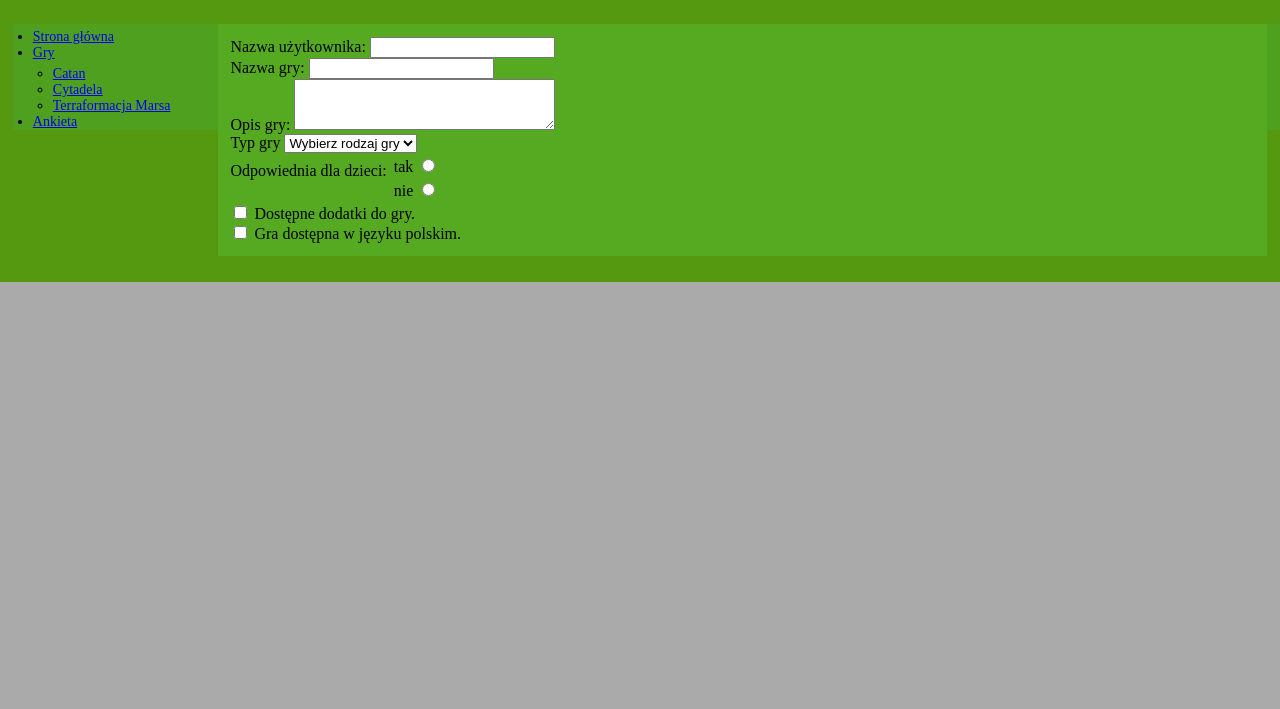
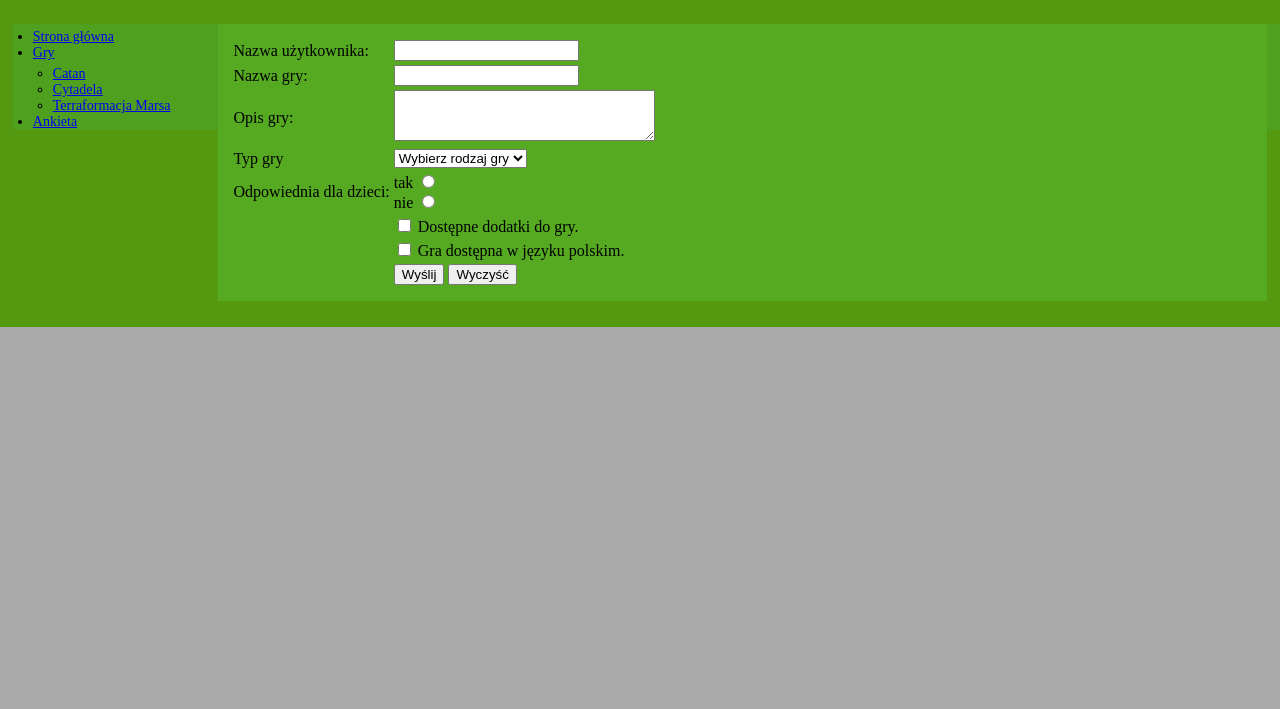
Before and after one commit to s17kf/wai_project, a website built with Parcel: page survey.html in a window 1280 px wide. Shown: the part 91-800 px from the top of the page. Built offline with nearby package versions, Linux system fonts and the light colour scheme.

Commit message:
Changed form and add new game.
Changed form to be consistent with new topic.
Added one more game.

```diff
--- a/survey.html
+++ b/survey.html
@@ -2,61 +2,87 @@
 <html lang="pl">
 <head>
   <meta charset="UTF-8">
-  <title>Zamówienie = pasieka za stodołą</title>
+  <title>Gry planszowe i karciane</title>
 
   <link rel="stylesheet" href="css/style.css">
 </head>
 <body>
 <div id="wrapper">
   <header>
-    <h1>Pasieka za stodołą</h1>
+    <h1>Gry planszowe i karciane</h1>
   </header>
   <div id="content">
-    <form action="">
-
-      <div>
+    <form action="odbierz.php" method="post">
+      <table>
+        <tr>
+          <td>
             <label for="userName">Nazwa użytkownika:</label>
+          </td>
+          <td>
             <input type="text" name="userName" id="userName">
-      </div>
-      <div>
+          </td>
+        </tr>
+        <tr>
+          <td>
             <label for="gameName">Nazwa gry:</label>
+          </td>
+          <td>
             <input type="text" name="gameName" id="gameName">
-      </div>
-      <div>
+          </td>
+        </tr>
+        <tr>
+          <td>
             <label for="gameDescription">Opis gry:</label>
-        <textarea name="address" id="gameDescription" cols="30" rows="3"></textarea>
-      </div>
-      <div>
+          </td>
+          <td>
+            <textarea name="gameDescription" id="gameDescription" cols="30" rows="3"></textarea>
+          </td>
+        </tr>
+        <tr>
+          <td>
             <label for="gameType">Typ gry</label>
-        <select name="honeyType" id="gameType">
+          </td>
+          <td>
+            <select name="gameType" id="gameType">
               <option value="0">Wybierz rodzaj gry</option>
               <option value="board">planszowa</option>
               <option value="card">karciana</option>
             </select>
-      </div>
-      <div>
-        Odpowiednia dla dzieci:
-        <table style="display: inline-table">
-          <tr>
-            <td>
-              <label for="kids-yes">tak</label>
-              <input type="radio" name="size" id="kids-yes" value="tak">
           </td>
         </tr>
         <tr>
           <td>
+            Odpowiednia dla dzieci:
+          </td>
+          <td>
+            <label for="kids-yes">tak</label>
+            <input type="radio" name="size" id="kids-yes" value="tak">
+            <br>
             <label for="kids-no">nie</label>
             <input type="radio" name="size" id="kids-no" value="no">
           </td>
         </tr>
+        <tr>
+          <td rowspan="3">
+          </td>
+          <td>
+            <input type="checkbox" name="extensions" id="extensions">
+            <label for="extensions">Dostępne dodatki do gry.</label>
+          </td>
+        </tr>
+        <tr>
+          <td>
+            <input type="checkbox" name="polish" id="polish">
+            <label for="polish">Gra dostępna w języku polskim.</label>
+          </td>
+        </tr>
+        <tr>
+          <td>
+            <input type="submit" id="submit" value="Wyślij">
+            <input type="reset" id="reset" value="Wyczyść">
+          </td>
+        </tr>
       </table>
-      </div>
-      <div>
-        <input type="checkbox" name="extension" id="extebsions" required> Dostępne dodatki do gry.
-      </div>
-      <div>
-        <input type="checkbox" name="polish" id="polish"> Gra dostępna w języku polskim.
-      </div>
     </form>
   </div> <!-- /content -->
   <nav>
```
Also changed, not shown: games.html (+38 -4 lines), index.html (+1 -1 lines). Lines whose indentation alone changed are shown as unchanged.
